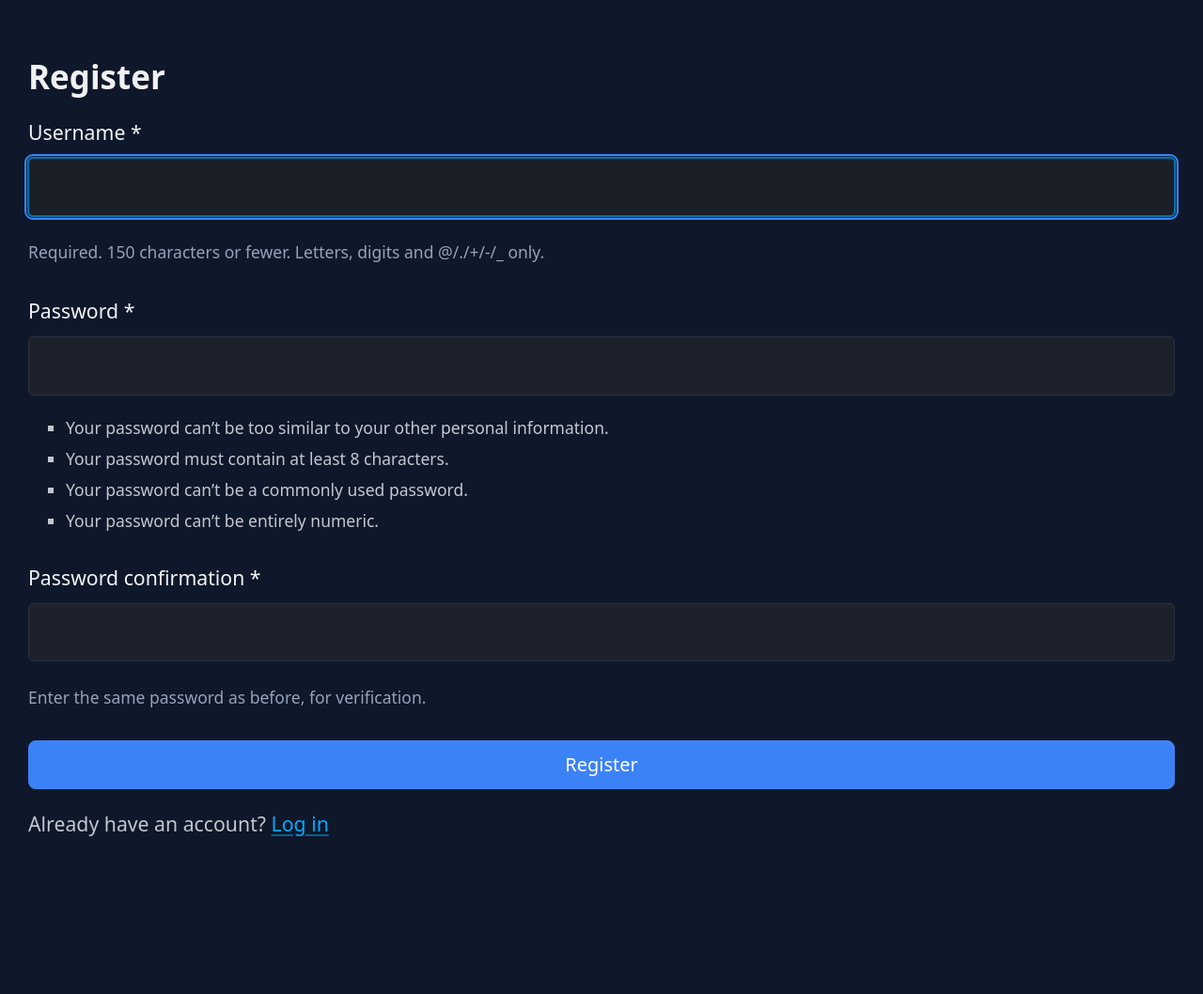
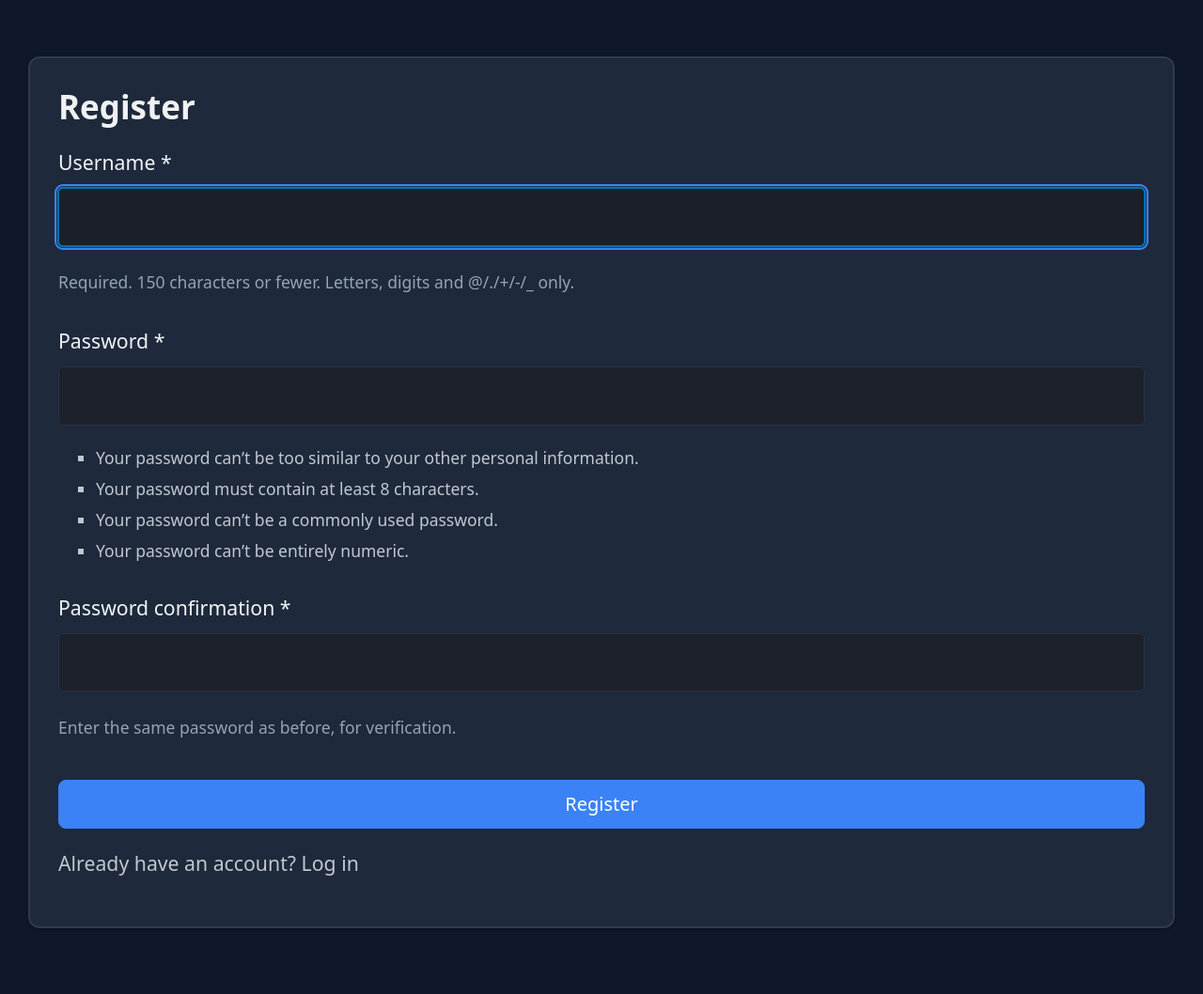
Before and after one commit to jprevc/courseforge, a Django app: page /register/ in a window 1280 px wide. Shown: the part 193-1251 px from the top of the page at 94% size. Before the commit the page ends 1083 px from the top, so only its background shows below. Run offline with Django 5.2, Linux system fonts and the light colour scheme; some libraries are stand-ins or nearby versions.

Commit message:
Make some form buttons narrow

```diff
--- a/templates/users/register.html
+++ b/templates/users/register.html
@@ -3,13 +3,19 @@
 {% block title %}Register – CourseForge{% endblock %}
 
 {% block content %}
+<div class="auth-form-wrapper">
+    <div class="card auth-form">
         <h1>Register</h1>
-<form method="post" action="{% url 'register' %}">
+        <form method="post" action="{% url 'register' %}" class="form-narrow">
             {% csrf_token %}
             {% for field in form %}
                 {% include "partials/form_field.html" with field=field %}
             {% endfor %}
+            <div class="auth-form-actions">
                 <button type="submit" class="btn-primary">Register</button>
+            </div>
         </form>
         <p>Already have an account? <a href="{% url 'login' %}">Log in</a></p>
+    </div>
+</div>
 {% endblock %}
```
Also changed, not shown: templates/users/login.html (+7 -1 lines). Lines whose indentation alone changed are shown as unchanged.
